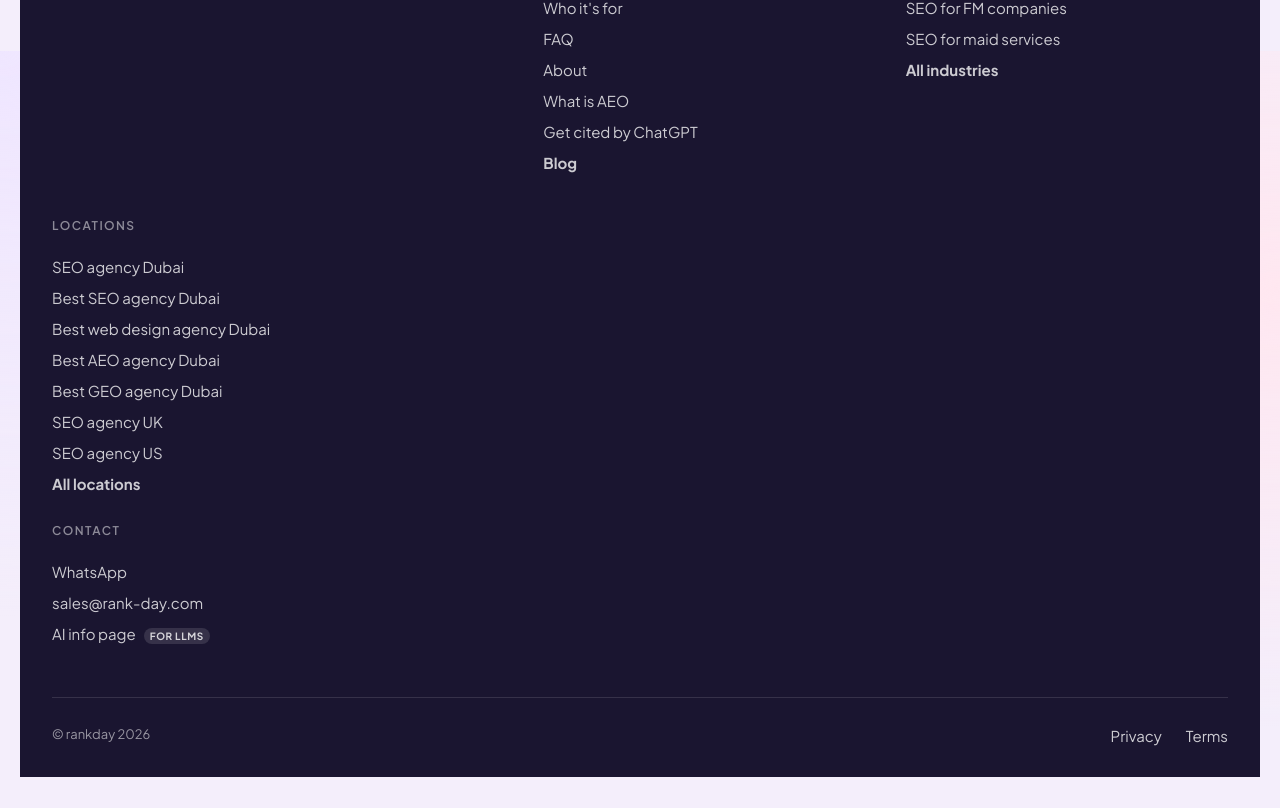
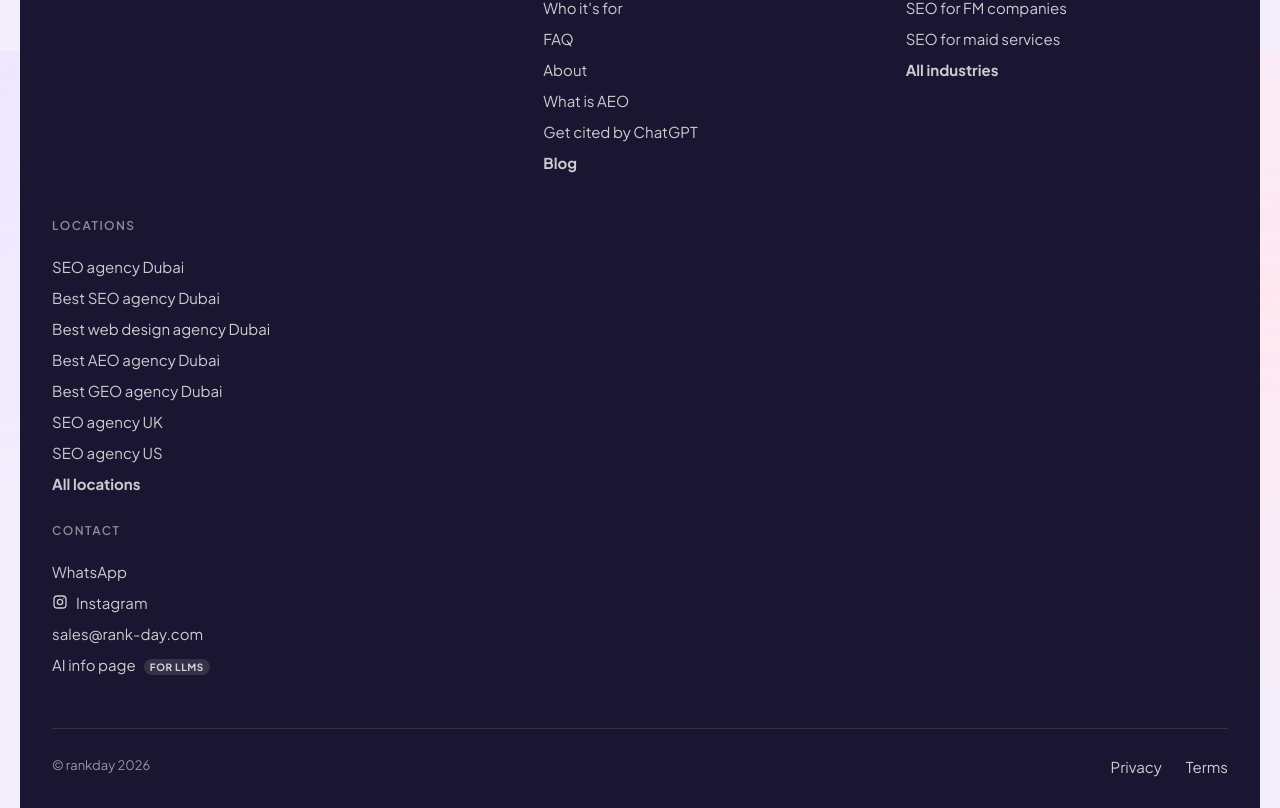
Before and after one commit to ijas47/rankday, a Next.js app: page /blog in a window 1280 px wide. Shown: the part 7949-8757 px from the top of the page. Before the commit the page ends 8726 px from the top, so only its background shows below. Built offline with nearby package versions, Linux system fonts and the light colour scheme; no server answers.

Commit message:
Add Instagram link to footer

```diff
--- a/app/layout.tsx
+++ b/app/layout.tsx
@@ -87,9 +87,9 @@
   founder: {
     "@type": "Person",
     name: "Ijas Abdulla",
-    sameAs: ["https://x.com/ijas47"],
+    sameAs: ["https://x.com/ijas47", "https://www.instagram.com/ranl_day/"],
   },
-  sameAs: ["https://x.com/ijas47"],
+  sameAs: ["https://x.com/ijas47", "https://www.instagram.com/ranl_day/"],
   areaServed: ["AE", "GB", "US", "CA", "AU", "SG", "IE", "NZ"],
   serviceType: ["Search Engine Optimization", "Answer Engine Optimization", "Web Design"],
   priceRange: "$$",
--- a/components/footer.tsx
+++ b/components/footer.tsx
@@ -164,6 +164,9 @@
 
             <h5 style={{ marginTop: 24 }}>Contact</h5>
             <a className="footer-link" href="https://wa.me/971565981209" target="_blank" rel="noopener noreferrer">WhatsApp</a>
+            <a className="footer-link" href="https://www.instagram.com/ranl_day/" target="_blank" rel="noopener noreferrer" style={{ display: "inline-flex", alignItems: "center", gap: 8 }}>
+              <Icon.Instagram /> Instagram
+            </a>
             <a className="footer-link" href="mailto:sales@rank-day.com">sales@rank-day.com</a>
             <Link className="footer-link" href="/ai-info-page">
               AI info page
--- a/components/icons.tsx
+++ b/components/icons.tsx
@@ -38,6 +38,13 @@
       <path d="M20.5 3.4A11.7 11.7 0 0 0 12.1 0C5.6 0 .3 5.3.3 11.8c0 2.1.5 4.1 1.6 5.9L.2 24l6.5-1.7a11.8 11.8 0 0 0 5.4 1.4c6.5 0 11.8-5.3 11.8-11.8 0-3.2-1.2-6.1-3.4-8.5zM12.1 21.7c-1.7 0-3.3-.4-4.7-1.3l-.3-.2-3.9 1 1-3.8-.2-.3a9.8 9.8 0 0 1-1.5-5.3c0-5.4 4.4-9.8 9.8-9.8 2.6 0 5.1 1 6.9 2.9a9.7 9.7 0 0 1 2.9 6.9c-.1 5.4-4.5 9.9-10 9.9zm5.4-7.4c-.3-.1-1.7-.9-2-1-.3-.1-.5-.2-.7.2-.2.3-.8 1-1 1.2-.2.2-.4.2-.7.1-.3-.1-1.3-.5-2.4-1.5-.9-.8-1.5-1.8-1.7-2.1-.2-.3 0-.5.1-.6l.5-.5c.1-.1.2-.3.3-.5s0-.4 0-.5-.7-1.7-1-2.3c-.3-.6-.5-.5-.7-.5h-.6c-.2 0-.5.1-.8.4s-1 1-1 2.4 1 2.8 1.1 3 2 3 4.8 4.2c.7.3 1.2.5 1.6.6.7.2 1.3.2 1.8.1.6-.1 1.7-.7 1.9-1.4.2-.7.2-1.3.2-1.4-.1-.1-.3-.2-.6-.3z" />
     </svg>
   ),
+  Instagram: (p: P) => (
+    <svg width="16" height="16" viewBox="0 0 24 24" fill="none" stroke="currentColor" strokeWidth="2" strokeLinecap="round" strokeLinejoin="round" {...p}>
+      <rect x="3" y="3" width="18" height="18" rx="5" />
+      <circle cx="12" cy="12" r="4" />
+      <path d="M17.5 6.5h.01" />
+    </svg>
+  ),
   Mail: (p: P) => (
     <svg width="16" height="16" viewBox="0 0 24 24" fill="none" stroke="currentColor" strokeWidth="2" strokeLinecap="round" strokeLinejoin="round" {...p}>
       <rect x="2" y="4" width="20" height="16" rx="2" />
```
